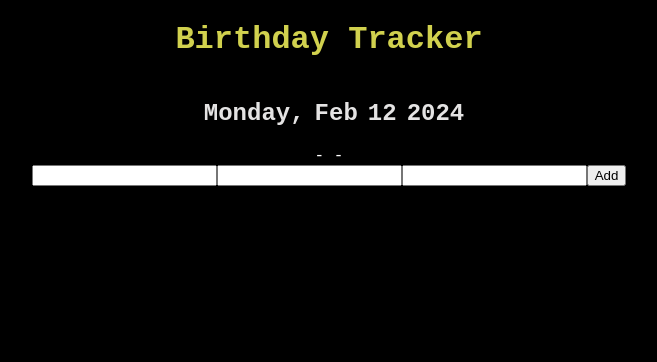
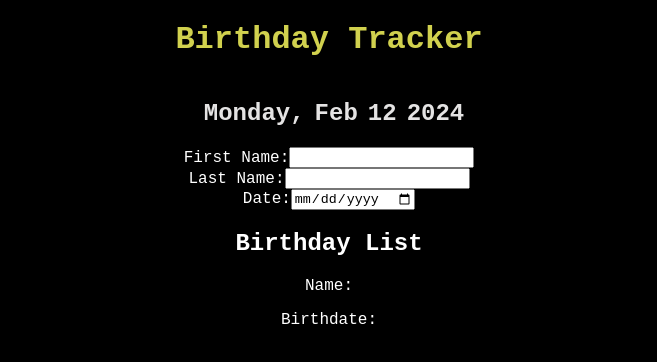
Before and after one commit to bettaburger/birthday-list, a React (Create React App) app in the folder client/: page / in a window 1280 px wide. Shown: the top 362 px of the page, without its empty margins (311-968 px from the left). Built offline with nearby package versions, Linux system fonts and the light colour scheme.

Commit message:
moved form code from App into List.js

```diff
--- a/client/src/App.js
+++ b/client/src/App.js
@@ -1,42 +1,14 @@
-import React, { useState } from 'react'
 import './App.css'
 import Time from './components/Time.js';
+import List from './components/List.js';
 
 function App() {
-
-  // Define variables
-  const [person, setPerson] = useState({firstName:"", lastName:"", date:""});
-
-  // Prevent page default submit button refresh
-    function handleSubmit(e) {
-      e.preventDefault();
-      console.log(person);
-    }
-
 
   return (
     <div className="App">
       <h1>Birthday Tracker</h1>
       <Time/>
-      {person.firstName} - {person.lastName} - {person.date}
-      <form>
-        <input
-          onChange={(e) => setPerson({ ...person, firstName: e.target.value })}
-          type="text"
-          value={person.firstName}
-        />
-        <input
-          onChange={(e) => setPerson({ ...person, lastName: e.target.value })}
-          type="text"
-          value={person.lastName}
-        />
-        <input
-          onChange={(e) => setPerson({ ...person, date: e.target.value })}
-          type="text"
-          value={person.date}
-        />
-        <button onClick={(e) => handleSubmit(e)}>Add</button>
-      </form>
+      <List/>
     </div>
   )
 }
--- /dev/null
+++ b/client/src/components/List.js
@@ -0,0 +1,69 @@
+import React, { useState } from 'react'
+
+function List() {
+
+    // Define variables.
+    const [person, setPerson] = useState({
+    firstName:"",
+    lastName:"",
+    date:""
+    });
+
+    // Handle submit and prevent page default submit button refresh.
+    const handleSubmit = (e) => {
+        e.preventDefault();
+        console.log(person);
+    }
+
+    // Lays out the previous items and then the next item.
+    const handleInputChange = (e) => {
+        const { name, value } = e.target;
+        setPerson({...person, [name]: value})
+    };
+
+  return (
+    <div>
+        <form onSubmit={handleSubmit}>
+            <div>
+                <label>First Name:
+                    <input
+                        type="first name"
+                        name="first name"
+                        value={person.firstName}
+                        onChange={(e) => setPerson({ ...person, firstName: e.target.value })}
+                    />
+                </label>
+            </div>
+            <div>
+                <label>Last Name:
+                    <input
+                        type="last name"
+                        name="first name"
+                        value={person.lastName}
+                        onChange={(e) => setPerson({ ...person, lastName: e.target.value })}
+                    />
+                </label>
+            </div>
+            <div>
+                <label>Date:
+                    <input
+                        type="date"
+                        name="date"
+                        value={person.date}
+                        onChange={handleInputChange}
+                    />
+                </label>
+            </div>
+        </form>
+
+        {/* Displaying person's birthday input.*/}
+        <div>
+            <h2>Birthday List</h2>
+            <p>Name: {person.firstName} {person.lastName}</p>
+            <p>Birthdate: {person.date}</p>
+        </div>
+    </div>
+  )
+}
+
+export default List
```
